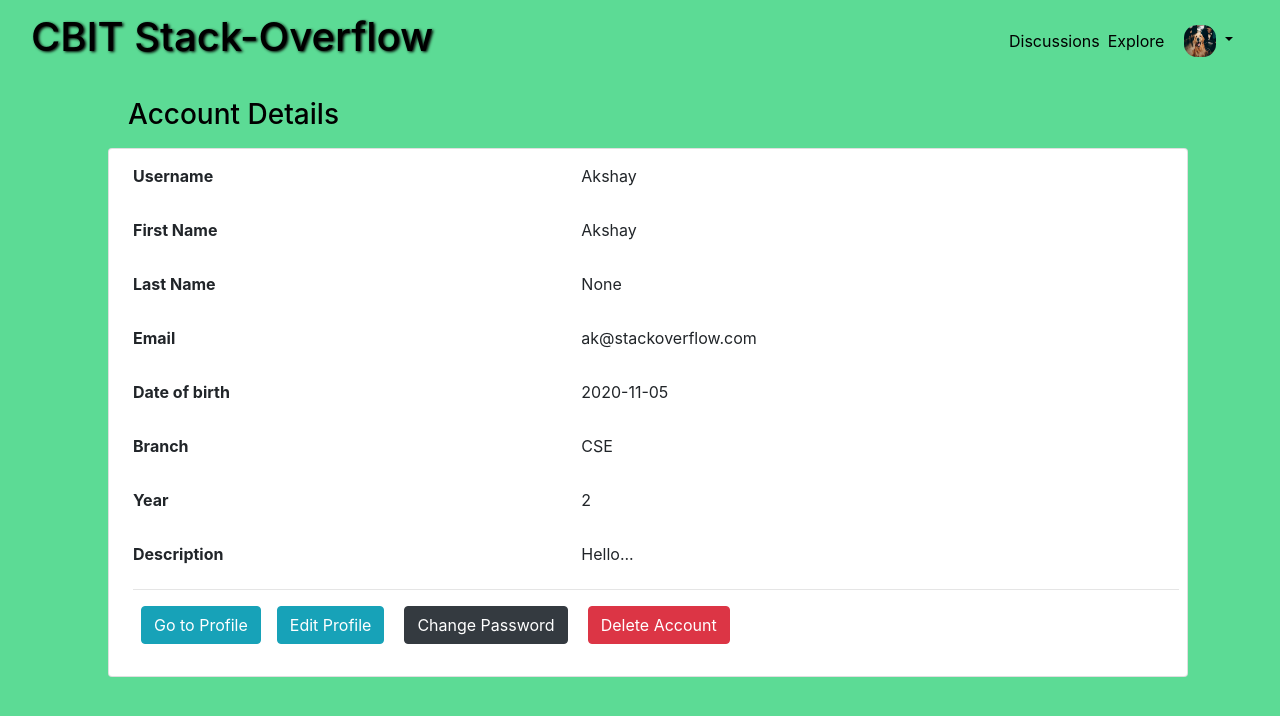
After one commit to cbitosc/HTF20-Team-12, a Flask app: page /AccountDetails in a window 1280 px wide. The commit adds this page. Shown: the top 716 px of the page. Run offline with Flask 2, Linux system fonts and the light colour scheme; the visitor is signed in with stand-in values (Sample User, id 1); data comes from the database, SQL or seed files in the repository; both versions use the stored data as it was after the commit.

Commit message:
Updated profile and userAccount pages

```diff
--- /dev/null
+++ b/project/templates/UserAccount.html
@@ -0,0 +1,116 @@
+{% extends "twelveRowLayout.html" %}
+{% block mainSection %}
+
+<div class="container rounded-lg profile-container mt-2 mb-2" >
+	<h3 style="color: #000;margin-left: 1em;" >Account Details</h3>
+
+
+   	<div class="card bg-white col-12 mt-2 ml-2 p-2" style="float: left;margin: 1em;">
+
+   			<form class="ml-3 disabled">
+
+			  <div class="form-group row">
+			    <label class="col-sm-5 col-form-label"><strong>Username</strong></label>
+			    <div class="col-sm-5">
+			      <input type="text" readonly class="form-control-plaintext" value="{{current_user.Uusername}}">
+			    </div>
+			  </div>
+
+			  <div class="form-group row">
+			  	<label class="col-sm-5 col-form-label"><strong>First Name</strong></label>
+			  		<div class="col-sm-5">
+			  			<input type="text" readonly class="form-control-plaintext" value="{{current_user.UfirstName}}">
+			  		</div>
+			  </div>
+
+			  <div class="form-group row">
+			  	<label class="col-sm-5 col-form-label"><strong>Last Name</strong></label>
+			  		<div class="col-sm-5">
+			  			<input type="text" readonly class="form-control-plaintext" value="{{current_user.UlastName}}">
+			  		</div>
+			  </div>
+
+			  <div class="form-group row">
+			    <label for="staticEmail" class="col-sm-5 col-form-label"><strong>Email</strong></label>
+			    <div class="col-sm-5">
+			      <input type="text" readonly class="form-control-plaintext" id="staticEmail" value="{{current_user.Uemail}}">
+			    </div>
+			  </div>
+
+			  <div class="form-group row">
+			    <label class="col-sm-5 col-form-label"><strong>Date of birth</strong></label>
+			    <div class="col-sm-5">
+			      <input type="text" readonly class="form-control-plaintext" value="{{current_user.Udob}}">
+			    </div>
+			  </div>
+
+			  <div class="form-group row">
+			  	<label class="col-sm-5 col-form-label"><strong>Branch</strong></label>
+			  		<div class="col-sm-5">
+			  			<input type="text" readonly class="form-control-plaintext" value="{{branches[current_user.UBranch]}}">
+			  		</div>
+			  </div>
+
+			  {% if current_user.URole ==2 %}
+			  	<div class="form-group row">
+			  		<label class="col-sm-5 col-form-label"><strong>Year</strong></label>
+			  			<div class="col-sm-5">
+			  				<input type="text" readonly class="form-control-plaintext" value="{{current_user.UstudyYear}}">
+			  			</div>
+			  	</div>
+			  	{% else %}
+
+			  {% endif %}
+
+			  <div class="form-group row">
+			  	<label class="col-sm-5 col-form-label"><strong>Description</strong></label>
+			  		<div class="col-sm-5">
+			  			<input type="text" readonly class="form-control-plaintext" value="{{current_user.UDescription}}">
+			  		</div>
+			  </div>
+
+			  <hr/>
+			  <div class="form-group row ml-2">
+			  	<a href="{{url_for('users.profile')}}" class="btn btn-info mb-2 mr-3">Go to Profile</a>
+			    <a href="" class="btn btn-info mb-2 mr-3">Edit Profile</a>
+			    <a href="" class="btn btn-dark ml-1 mb-2 mr-3">Change Password</a>
+
+			    <button type="button" class="btn btn-danger mb-2 ml-1 mr-3" data-toggle="modal" data-target="#exampleModal">
+ 			 	Delete Account</button>
+
+
+
+			  </div>
+
+			</form>
+
+			<!-- Modal -->
+			<div class="modal fade" id="exampleModal" tabindex="-1" aria-labelledby="exampleModalLabel" aria-hidden="true">
+			  <div class="modal-dialog modal-lg">
+			    <div class="modal-content">
+			      <div class="modal-header">
+			        <h5 class="modal-title" id="exampleModalLabel">Delete Account</h5>
+			        <button type="button" class="close" data-dismiss="modal" aria-label="Close">
+			          <span aria-hidden="true">&times;</span>
+			        </button>
+			      </div>
+			      <div class="modal-body">
+			        Are you sure you want to delete your account ?
+			      </div>
+			      <div class="modal-footer">
+			        <button type="button" class="btn btn-secondary" data-dismiss="modal">Close</button>
+			        <button type="button" class="btn btn-danger">Delete Account</button>
+
+			      </div>
+			    </div>
+			  </div>
+			</div>
+
+
+   </div>
+
+
+
+
+</div>
+{% endblock mainSection %}
--- a/project/users/routes.py
+++ b/project/users/routes.py
@@ -7,11 +7,15 @@ from project.models import db,User
 users=Blueprint('users',__name__)
 
 
-
+branches={1:"CSE",2:"ECE",3:"IT",4:"MECH",5:"CIVIL",6:"CHEM",7:"BIO-TECH",8:"PROD",9:"MCA",10:"MBA"}
 
 @users.route('/profile')
 def profile():
-	return render_template('profile.html')
+	if('username' in  session.keys()) and ('user_id' in session.keys()):
+		present_user=db.session.query(User).get(session['user_id'])
+		return render_template('profile.html',current_user=present_user,branches=branches)
+
+	return redirect(url_for('users.login'))
 
 @users.route('/questionAsked')
 def questionAsked():
@@ -88,3 +92,11 @@ def homepage():
 		return render_template("homepage.html",Tags=Tags)
 
 	return render_template("GreetPage.html")
+
+@users.route('/AccountDetails')
+def AccountDetails():
+	if('username' in  session.keys()) and ('user_id' in session.keys()):
+		present_user=db.session.query(User).get(session['user_id'])
+		return render_template('userAccount.html',current_user=present_user,branches=branches)
+
+	return redirect(url_for('users.login'))
```
Also changed, not shown: project/templates/profile.html (+11 -5 lines), project/Site.db.
